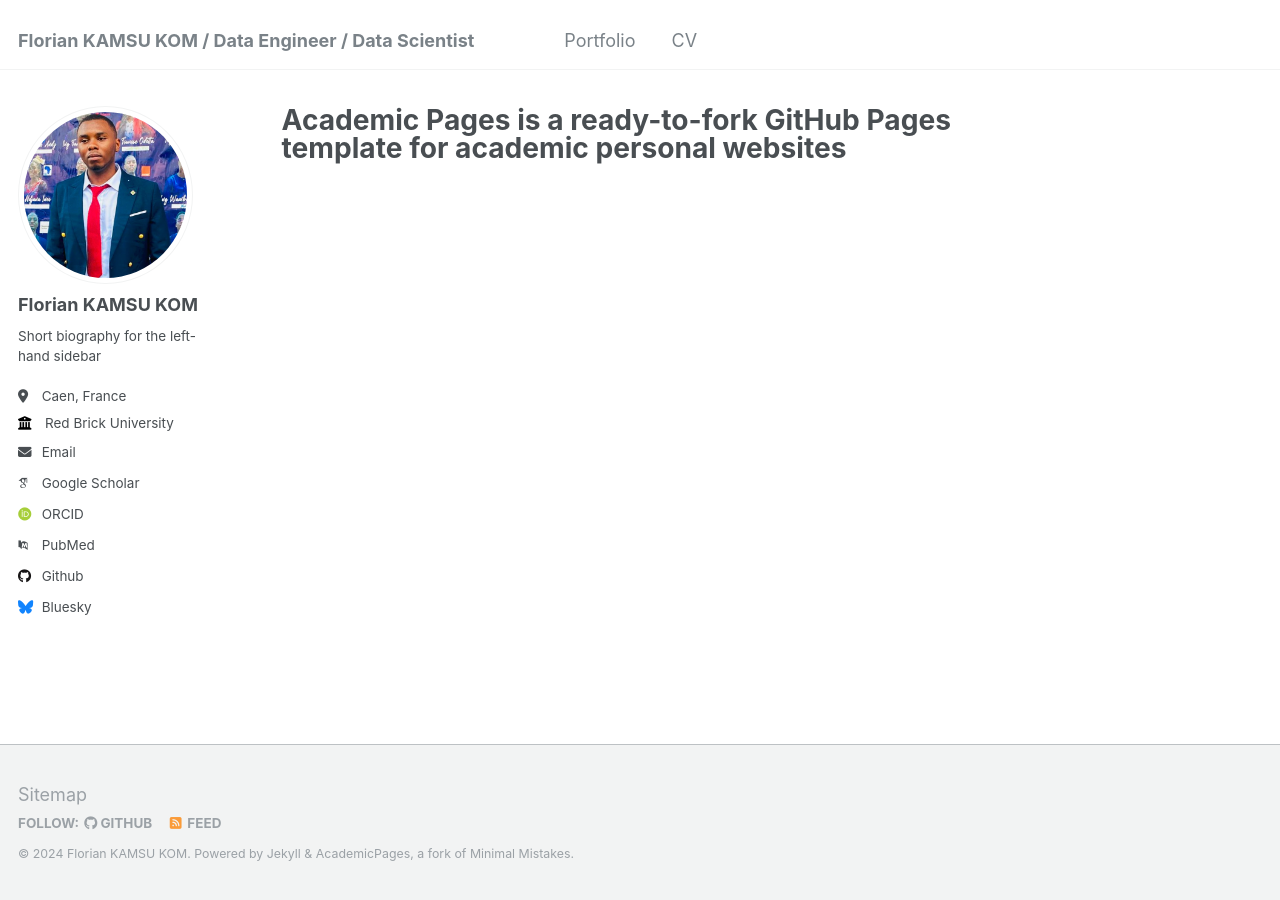
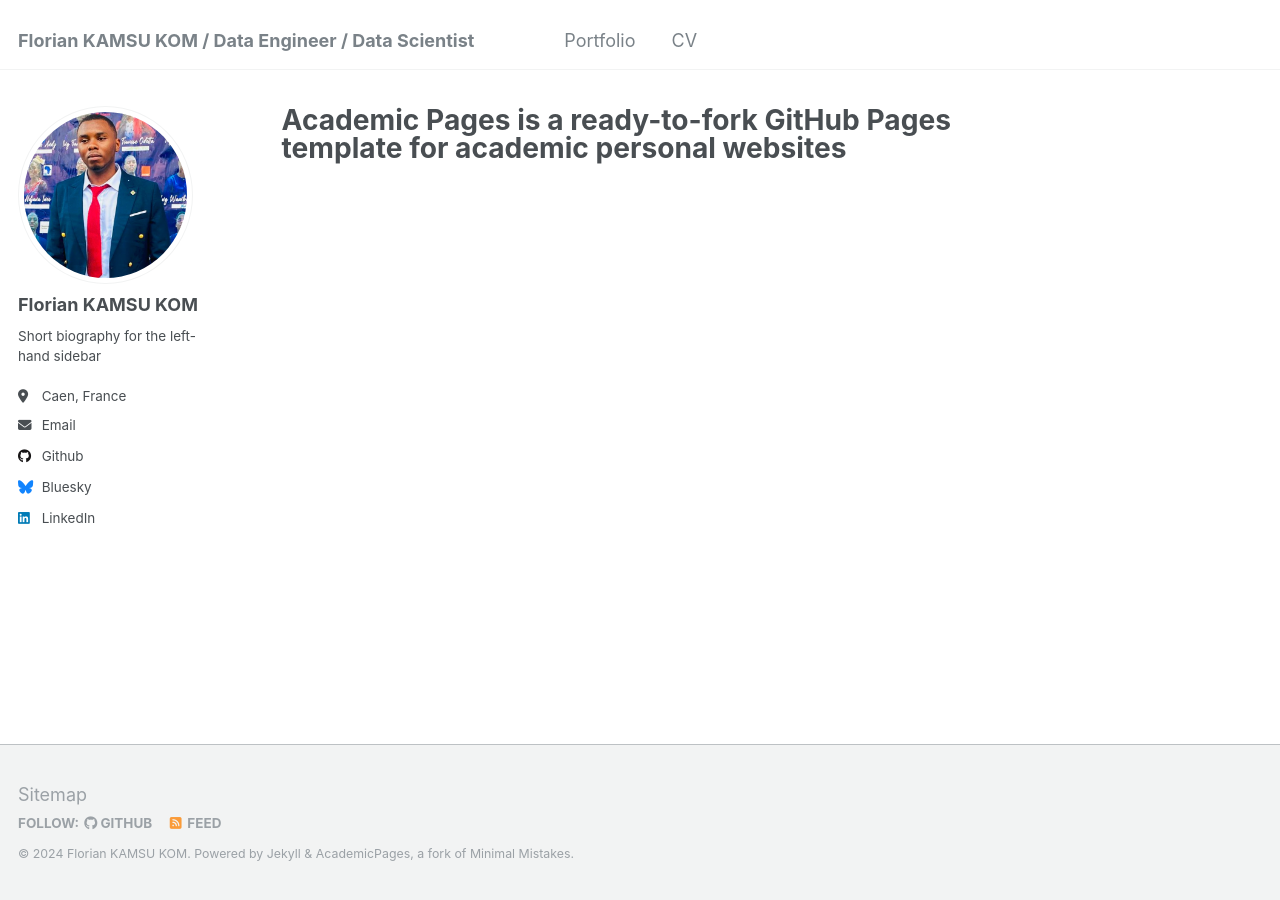
Before and after one commit to FloKom/FloKom.github.io, a Jekyll site: the page built from _pages/about.md, in a window 1280 px wide. Built offline with Jekyll 4.4.1, drawn with Linux system fonts in a browser that asks for light colours; some web fonts are replaced; part of the change alters nothing that is shown.

Commit message:
Update _config.yml

```diff
--- a/_config.yml
+++ b/_config.yml
@@ -26,24 +26,24 @@ author:
   pronouns         : # example: "she/her"
   bio              : "Short biography for the left-hand sidebar"
   location         : "Caen, France"
-  employer         : "Red Brick University"
+  employer         : # "Red Brick University"
   uri              : # URL
   email            : "komflorian@gmail.com"
 
   # Academic websites
   arxiv            : # URL - Update with the correct link to your profile
-  googlescholar    : "https://scholar.google.com/citations?user=PS_CX0AAAAAJ"
+  googlescholar    : # "https://scholar.google.com/citations?user=PS_CX0AAAAAJ"
   impactstory      : # URL
-  orcid            : "http://orcid.org/yourorcidurl"
+  orcid            : # "http://orcid.org/yourorcidurl"
   semantic         : # URL
-  pubmed           : "https://www.ncbi.nlm.nih.gov/pubmed/?term=john+snow"
+  pubmed           : # "https://www.ncbi.nlm.nih.gov/pubmed/?term=john+snow"
   researchgate     : # URL
 
   # Repositories and software development
   bitbucket        : # Username - Update with your username on the site
   codepen          : # Username
   dribbble         : # Username
-  github           : "academicpages"
+  github           : "FloKom"
   kaggle           : # Username
   stackoverflow    : # User number or user number and name (i.e., use "1" or "1/jeff-atwood")
 
@@ -57,7 +57,7 @@ author:
   keybase          : # Username
   instagram        : # Username
   lastfm           : # Username
-  linkedin         : # Username
+  linkedin         : "florian-kamsu-kom"
   mastodon         : # URL
   medium           : # URL
   pinterest        : # Username
```
